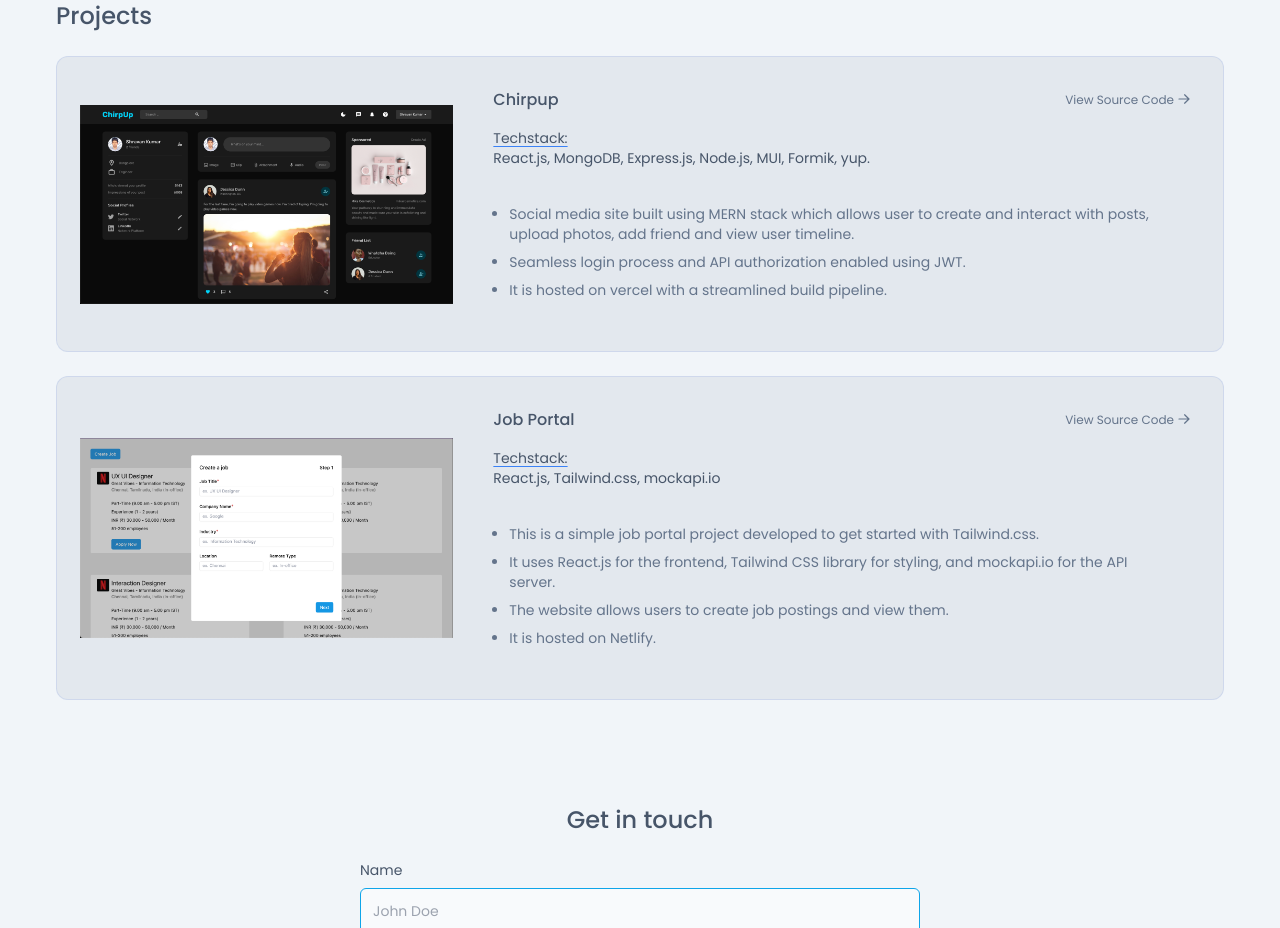
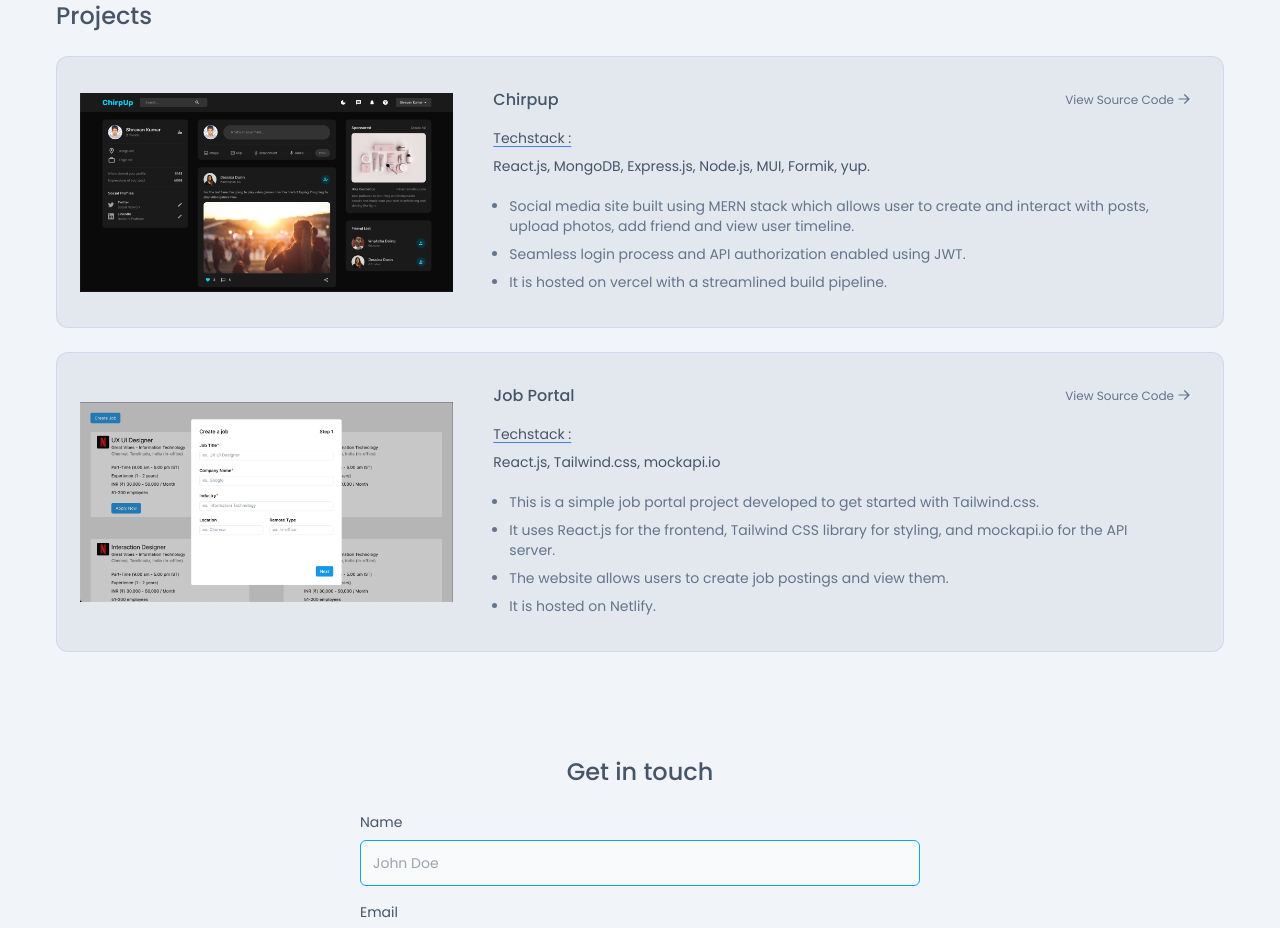
Before and after one commit to shrvnkmr/shrvnkmr-portfolio, a Next.js app: page / in a window 1280 px wide. Shown: the part 1940-2868 px from the top of the page. Built offline with nearby package versions, Linux system fonts and the light colour scheme.

Commit message:
updated readme md and minor css fixes

```diff
--- a/components/ProjectCard.tsx
+++ b/components/ProjectCard.tsx
@@ -64,11 +64,11 @@ const ProjectCard = ({
         </div>
         <div className="mr-auto flex gap-2 py-2 text-sm">
           <h5>
-            <p className="decoration underline decoration-blue-500 decoration-1 underline-offset-[3px]">{techUsedText}</p>
+            <p className="decoration underline pb-2 decoration-blue-500 decoration-1 underline-offset-[3px]">{techUsedText}</p>
             {techStack}
           </h5>
         </div>
-        <div className="mr-auto flex gap-2 p-4 text-sm text-slate-500">
+        <div className="mr-auto flex gap-2 px-4 text-sm text-slate-500">
           <ul className="list-disc">
             {description.map((desc, key) => (
               <li key={key} className="py-1">
--- a/content/textContent.ts
+++ b/content/textContent.ts
@@ -138,7 +138,7 @@ export const textContent: TextContent = {
   projects: {
     sectionTitle: "Projects",
     sourceCodeText: "View Source Code",
-    techUsedText: "Techstack: ",
+    techUsedText: "Techstack : ",
     project: [
       {
         name: "Chirpup",
```
Also changed, not shown: 1 other file (tests, documents, lock files or other folders).
